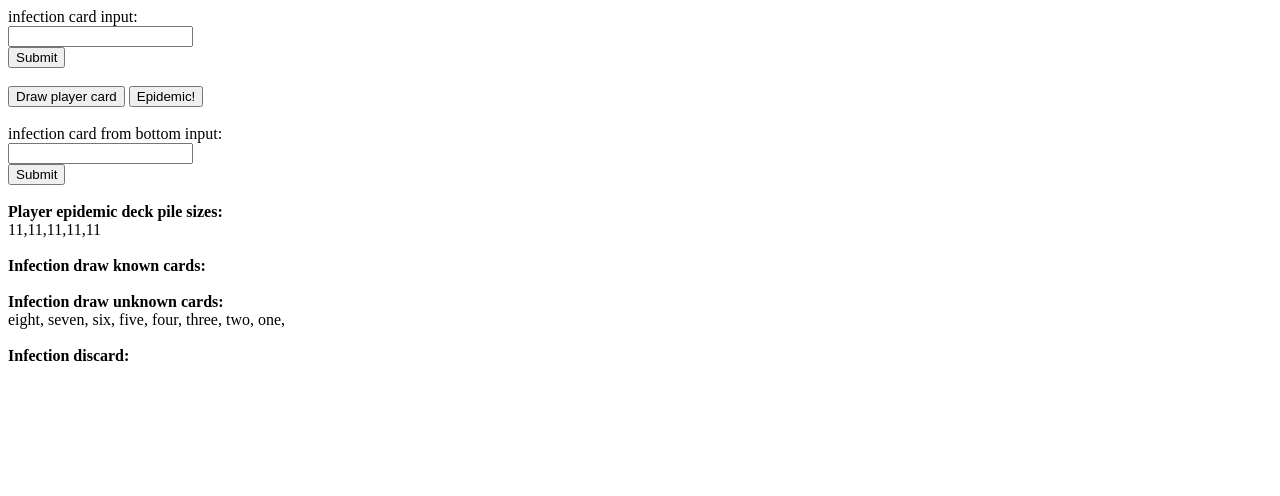
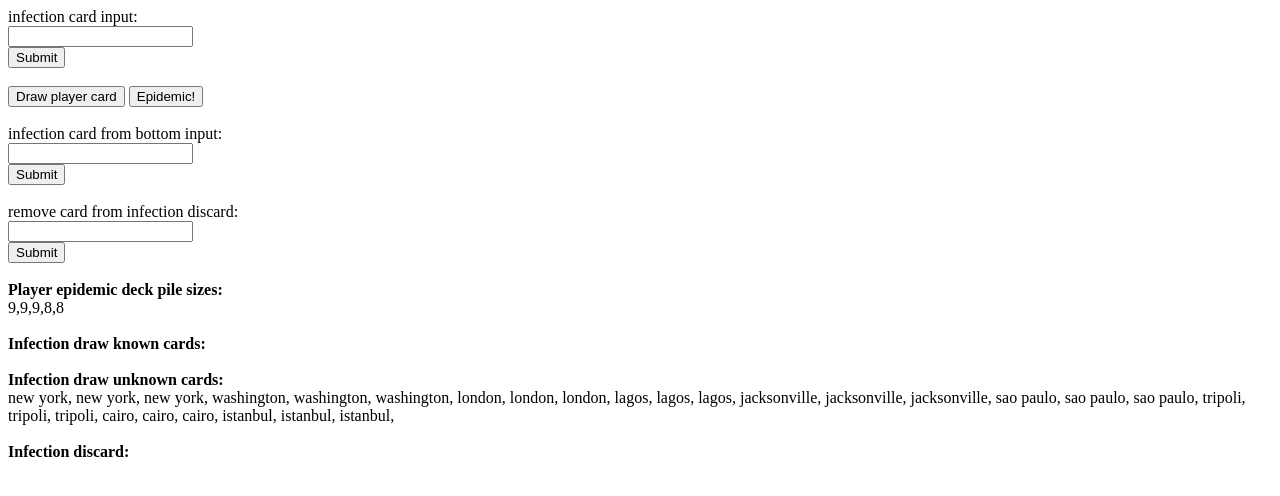
Before and after one commit to dasl-/pandemic-tracker, a plain HTML site: page index.html in a window 1280 px wide. Drawn offline with nearby package versions, Linux system fonts and the light colour scheme.

Commit message:
updates from first play thru

```diff
--- a/index.html
+++ b/index.html
@@ -25,6 +25,10 @@
             <input type="text" name="infection-bottom-input" id="infection-bottom-input"><br>
             <button name="infection-bottom-button" id="infection-bottom-button">Submit</button><br><br>
 
+            remove card from infection discard:<br>
+            <input type="text" name="infection-discard-remove-input" id="infection-discard-remove-input"><br>
+            <button name="infection-discard-remove-button" id="infection-discard-remove-button">Submit</button><br><br>
+
             <b>Player epidemic deck pile sizes:</b><br>
             <div id="player-deck-ui"></div><br>
 
--- a/index.js
+++ b/index.js
@@ -2,19 +2,37 @@
     var PandemicPage = {
 
         // TODO: fill these in
-        num_remaining_player_cards: 50, // number before adding epidemic cards to the piles
+        num_remaining_player_cards: 38, // number before adding epidemic cards to the piles
         infection_rate_index: 0,
         infection_rate_track: [2,2,2,3,3,4,4,5],
         infection_draw_unknown: [
-            "one",
-            "two",
-            "three",
-            "four",
-            "five",
-            "six",
-            "seven",
-            "eight",
-            //... 27 of these to begin with...
+            "istanbul",
+            "istanbul",
+            "istanbul",
+            "cairo",
+            "cairo",
+            "cairo",
+            "tripoli",
+            "tripoli",
+            "tripoli",
+            "sao paulo",
+            "sao paulo",
+            "sao paulo",
+            "jacksonville",
+            "jacksonville",
+            "jacksonville",
+            "lagos",
+            "lagos",
+            "lagos",
+            "london",
+            "london",
+            "london",
+            "washington",
+            "washington",
+            "washington",
+            "new york",
+            "new york",
+            "new york",
         ],
 
 
@@ -29,11 +47,14 @@
         $infection_button: null,
         $infection_bottom_input: null,
         $infection_bottom_button: null,
+        $infection_discard_remove_input: null,
+        $infection_discard_remove_button: null,
 
         $player_deck_ui: null,
         $infection_draw_known_ui: null,
         $infection_draw_unknown_ui: null,
         $infection_discard_ui: null,
+
 
         init: function() {
             this.$epidemic_button = $('button#epidemic-button');
@@ -42,6 +63,8 @@
             this.$infection_button = $('button#infection-button');
             this.$infection_bottom_input = $('input#infection-bottom-input');
             this.$infection_bottom_button = $('button#infection-bottom-button');
+            this.$infection_discard_remove_input = $('input#infection-discard-remove-input');
+            this.$infection_discard_remove_button = $('button#infection-discard-remove-button');
 
             this.$player_deck_ui = $('div#player-deck-ui');
             this.$infection_draw_known_ui = $('div#infection-draw-known-ui');
@@ -78,6 +101,10 @@
             }, this));
             this.$infection_bottom_button.click($.proxy(function(event) {
                 this.handleInfectionBottom(event);
+                this.updateUi();
+            }, this));
+            this.$infection_discard_remove_button.click($.proxy(function(event) {
+                this.handleInfectionDiscardRemove(event);
                 this.updateUi();
             }, this));
         },
@@ -138,9 +165,20 @@
             }
         },
 
+        handleInfectionDiscardRemove: function(event) {
+            var infection_card = this.$infection_discard_remove_input.val();
+            var infection_discard_index = this.infection_discard.indexOf(infection_card);
+            if (infection_discard_index == -1) {
+                alert("invalid card: " + infection_card);
+                return;
+            }
+            this.infection_discard.splice(infection_discard_index, 1);
+        },
+
         updateUi: function() {
             this.$infection_input.val("");
             this.$infection_bottom_input.val("");
+            this.$infection_discard_remove_input.val("");
 
             this.$player_deck_ui.text(this.player_deck_pile_sizes.toString());
 
```
